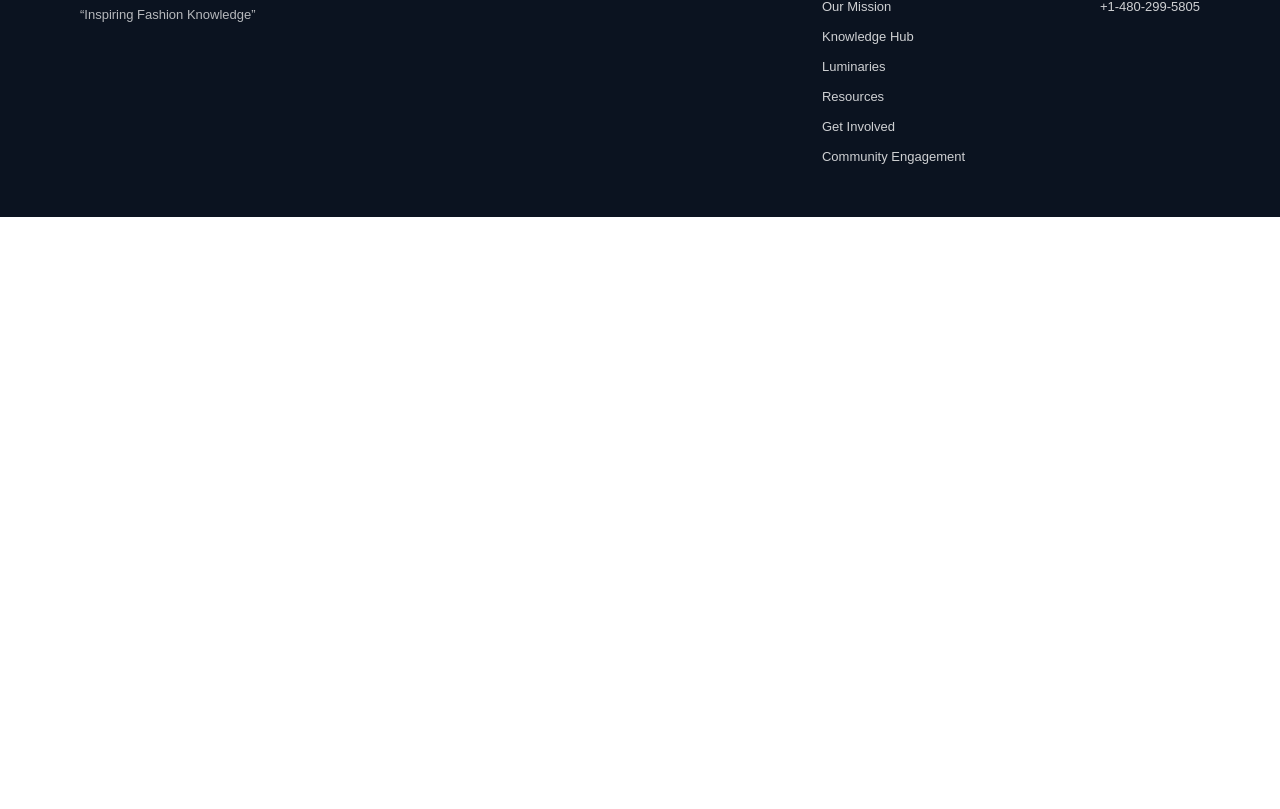
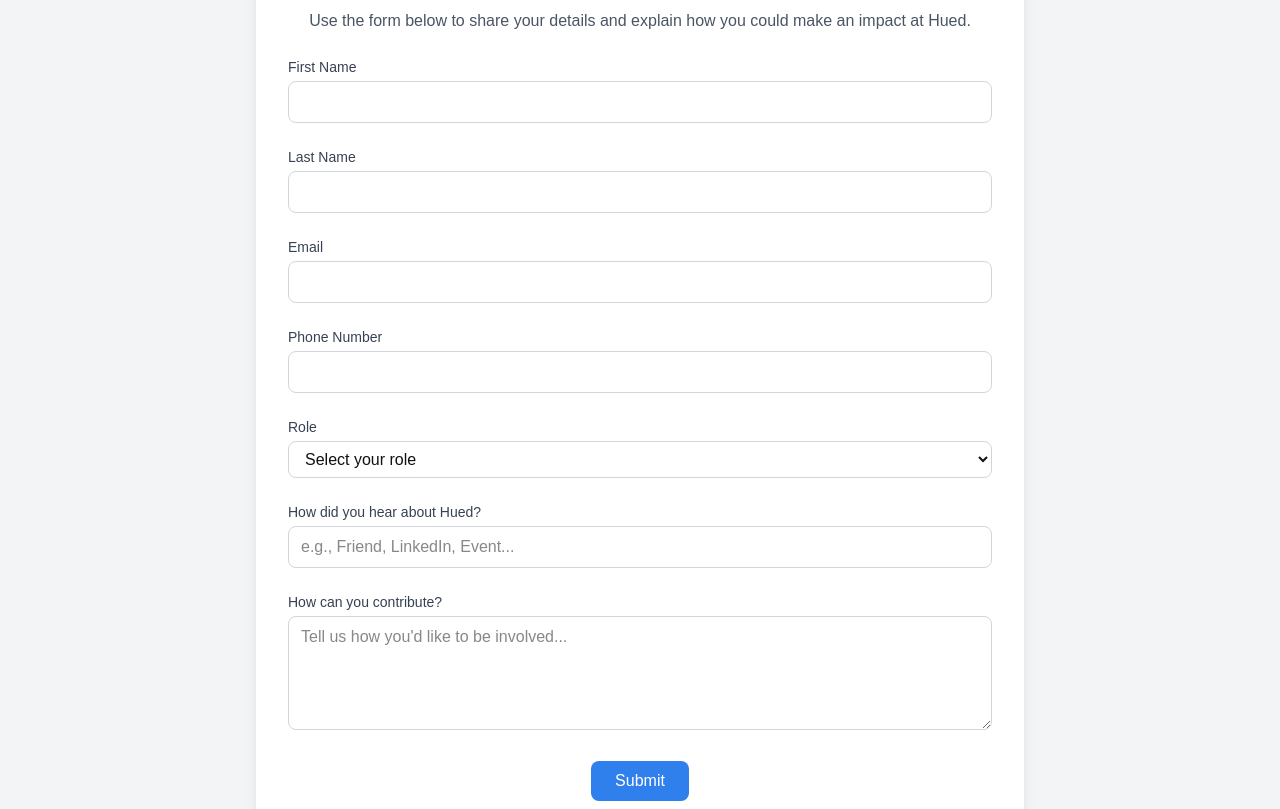
Before and after one commit to huedrefrence/HuedWeb, a Next.js app: page /get-involved in a window 1280 px wide. Shown: the part 1311-2120 px from the top of the page. Before the commit the page ends 1528 px from the top, so only its background shows below. Built offline with nearby package versions, Linux system fonts and the light colour scheme.

Commit message:
added a prelim form- recruitment page

```diff
--- a/app/get-involved/page.tsx
+++ b/app/get-involved/page.tsx
@@ -1,7 +1,7 @@
 // app/get-involved/page.tsx
 import Image from "next/image";
 import Link from "next/link";
-import Footer from "../components/layout/Footer"; // adjust path if needed
+import Footer from "../components/layout/Footer";
 
 export default function GetInvolvedPage() {
   return (
@@ -39,9 +39,130 @@ export default function GetInvolvedPage() {
           />
         </div>
 
-        {/* Bottom half: Form placeholder */}
-        <div className="w-full flex-1 flex items-center justify-center bg-gray-100">
-          <h2 className="text-xl font-semibold text-gray-700">Form will go here</h2>
+        {/* Bottom half: Form */}
+        <div className="w-full flex-1 flex items-center justify-center bg-gray-100 px-4 py-16">
+          <div className="bg-white rounded-2xl shadow-lg p-8 max-w-3xl w-full">
+            <h2 className="text-2xl font-semibold text-gray-800 mb-6 text-center">
+              Tell Us How You Can Contribute
+            </h2>
+            <p className="text-center text-gray-600 mb-6">
+              Use the form below to share your details and explain how you could make an impact at Hued.
+            </p>
+
+            <form className="space-y-6">
+              {/* First Name */}
+              <div>
+                <label htmlFor="firstName" className="block text-sm font-medium text-gray-700">
+                  First Name
+                </label>
+                <input
+                  type="text"
+                  id="firstName"
+                  name="firstName"
+                  required
+                  className="mt-1 w-full rounded-lg border border-gray-300 px-3 py-2 focus:ring-2 focus:ring-[#2F80ED] focus:outline-none"
+                />
+              </div>
+
+              {/* Last Name */}
+              <div>
+                <label htmlFor="lastName" className="block text-sm font-medium text-gray-700">
+                  Last Name
+                </label>
+                <input
+                  type="text"
+                  id="lastName"
+                  name="lastName"
+                  required
+                  className="mt-1 w-full rounded-lg border border-gray-300 px-3 py-2 focus:ring-2 focus:ring-[#2F80ED] focus:outline-none"
+                />
+              </div>
+
+              {/* Email */}
+              <div>
+                <label htmlFor="email" className="block text-sm font-medium text-gray-700">
+                  Email
+                </label>
+                <input
+                  type="email"
+                  id="email"
+                  name="email"
+                  required
+                  className="mt-1 w-full rounded-lg border border-gray-300 px-3 py-2 focus:ring-2 focus:ring-[#2F80ED] focus:outline-none"
+                />
+              </div>
+
+              {/* Phone */}
+              <div>
+                <label htmlFor="phone" className="block text-sm font-medium text-gray-700">
+                  Phone Number
+                </label>
+                <input
+                  type="tel"
+                  id="phone"
+                  name="phone"
+                  className="mt-1 w-full rounded-lg border border-gray-300 px-3 py-2 focus:ring-2 focus:ring-[#2F80ED] focus:outline-none"
+                />
+              </div>
+
+              {/* Role */}
+              <div>
+                <label htmlFor="role" className="block text-sm font-medium text-gray-700">
+                  Role
+                </label>
+                <select
+                  id="role"
+                  name="role"
+                  className="mt-1 w-full rounded-lg border border-gray-300 px-3 py-2 bg-white focus:ring-2 focus:ring-[#2F80ED] focus:outline-none"
+                >
+                  <option value="">Select your role</option>
+                  <option value="student">Student</option>
+                  <option value="professional">Professional</option>
+                  <option value="researcher">Researcher</option>
+                  <option value="volunteer">Volunteer</option>
+                  <option value="other">Other</option>
+                </select>
+              </div>
+
+              {/* How did you hear */}
+              <div>
+                <label htmlFor="source" className="block text-sm font-medium text-gray-700">
+                  How did you hear about Hued?
+                </label>
+                <input
+                  type="text"
+                  id="source"
+                  name="source"
+                  placeholder="e.g., Friend, LinkedIn, Event..."
+                  className="mt-1 w-full rounded-lg border border-gray-300 px-3 py-2 focus:ring-2 focus:ring-[#2F80ED] focus:outline-none"
+                />
+              </div>
+
+              {/* How can you contribute */}
+              <div>
+                <label htmlFor="contribute" className="block text-sm font-medium text-gray-700">
+                  How can you contribute?
+                </label>
+                <textarea
+                  id="contribute"
+                  name="contribute"
+                  rows={4}
+                  placeholder="Tell us how you'd like to be involved..."
+                  className="mt-1 w-full rounded-lg border border-gray-300 px-3 py-2 focus:ring-2 focus:ring-[#2F80ED] focus:outline-none"
+                ></textarea>
+              </div>
+
+              {/* Submit button */}
+              <div className="flex justify-center">
+                <button
+                  type="submit"
+                  className="bg-[#2F80ED] text-white px-6 py-2 rounded-lg font-medium hover:bg-[#2565c9] transition-all"
+                >
+                  Submit
+                </button>
+              </div>
+            </form>
+          </div>
         </div>
       </div>
 
```
